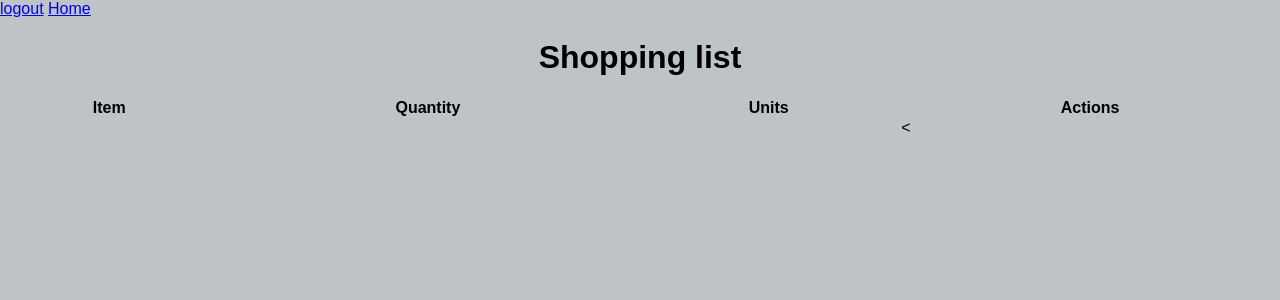
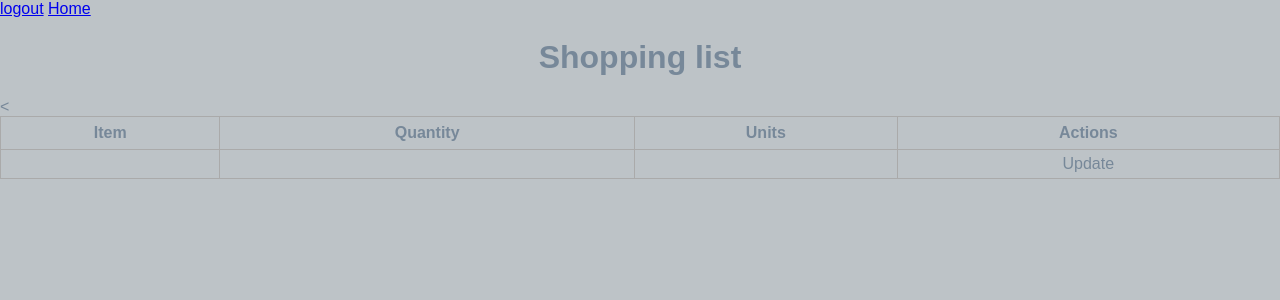
Before and after one commit to MattCrutchley/shoppinglist, a Flask app: page / in a window 1280 px wide. Shown: the top 300 px of the page. Run offline with Flask 2, Linux system fonts and the light colour scheme; a user stored in the database is signed in; tables that the repository leaves empty hold one stand-in row (values such as "Sample post").

Commit message:
linking in css

```diff
--- a/application/Static/main.css
+++ /dev/null
@@ -1,9 +0,0 @@
-body, html {
-    margin: 0;
-    font-family: sans-serif;
-     color:#000;background-color:#bdc3c7}
-
-table {
-    border-collapse: collapse;
-    width: 100%;
-}
--- /dev/null
+++ b/application/static/css/main.css
@@ -0,0 +1,20 @@
+body, html {
+    margin: 0;
+    font-family: sans-serif;
+     color:#778899;background-color:#bdc3c7}
+
+table {
+    border-collapse: collapse;
+    width: 100%;
+}
+table, td, th {
+    border: 1px solid #aaa;
+}
+th {
+    height: 30px;
+}
+
+td {
+    text-align: center;
+    padding: 5px;
+}
--- a/application/templates/base.html
+++ b/application/templates/base.html
@@ -3,7 +3,7 @@
 <head>
 	<meta charset="utf-8">
 	<meta name="viewport" content="width=device-width, initial-scale=1">
-	 <link rel="stylesheet" type="text/css" href="~/shopping-list/application/Static/main.css">
+	<link rel="stylesheet" href="{{ url_for('static', filename='css/main.css') }}">
 	<title>{{ title }}</title>
 
 </head>
--- a/application/templates/home.html
+++ b/application/templates/home.html
@@ -21,7 +21,8 @@
       		<td>{{ list_.name }}</td>
         	<td>{{ list_.quantity }}</td>
         	<td>{{ list_.units }}</td>
-		<td>
+		<td>Update</td>
+		</tr>
 		<<!-- add delete and update here -->
 	{% endfor %}
 	</table>
```
Also changed, not shown: 1 other file.
